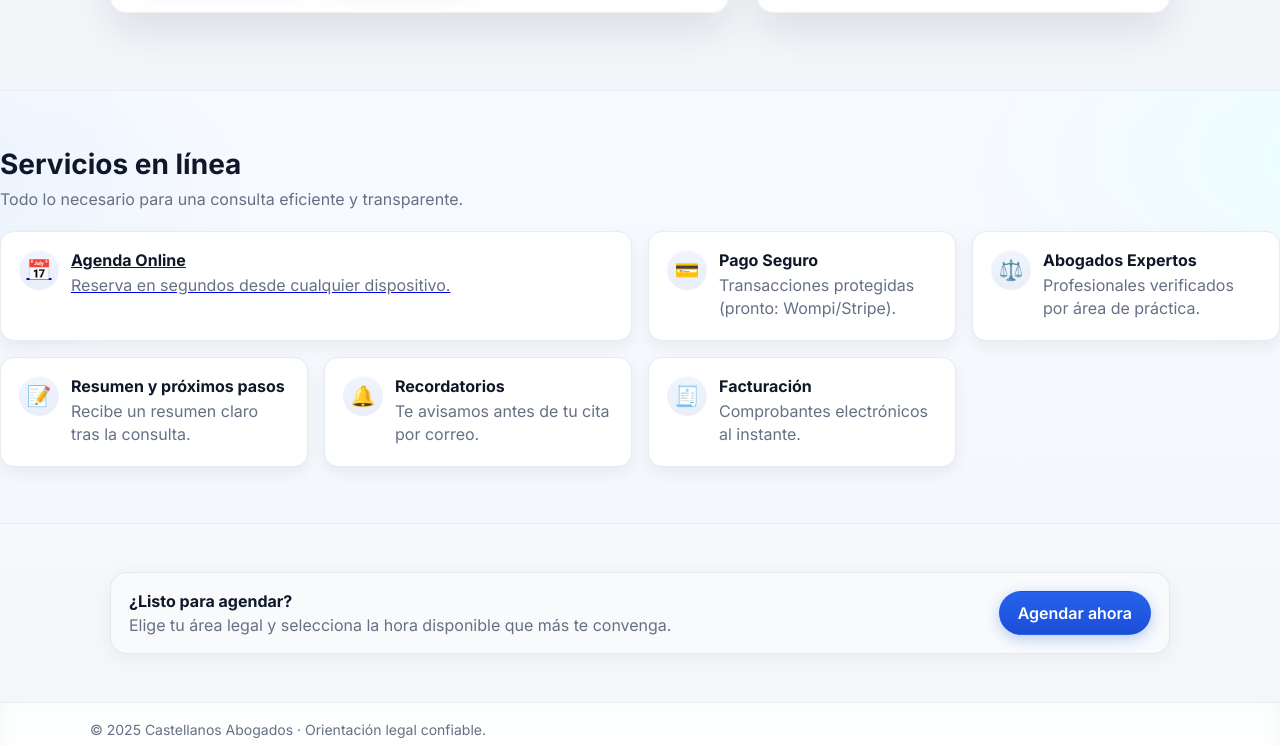
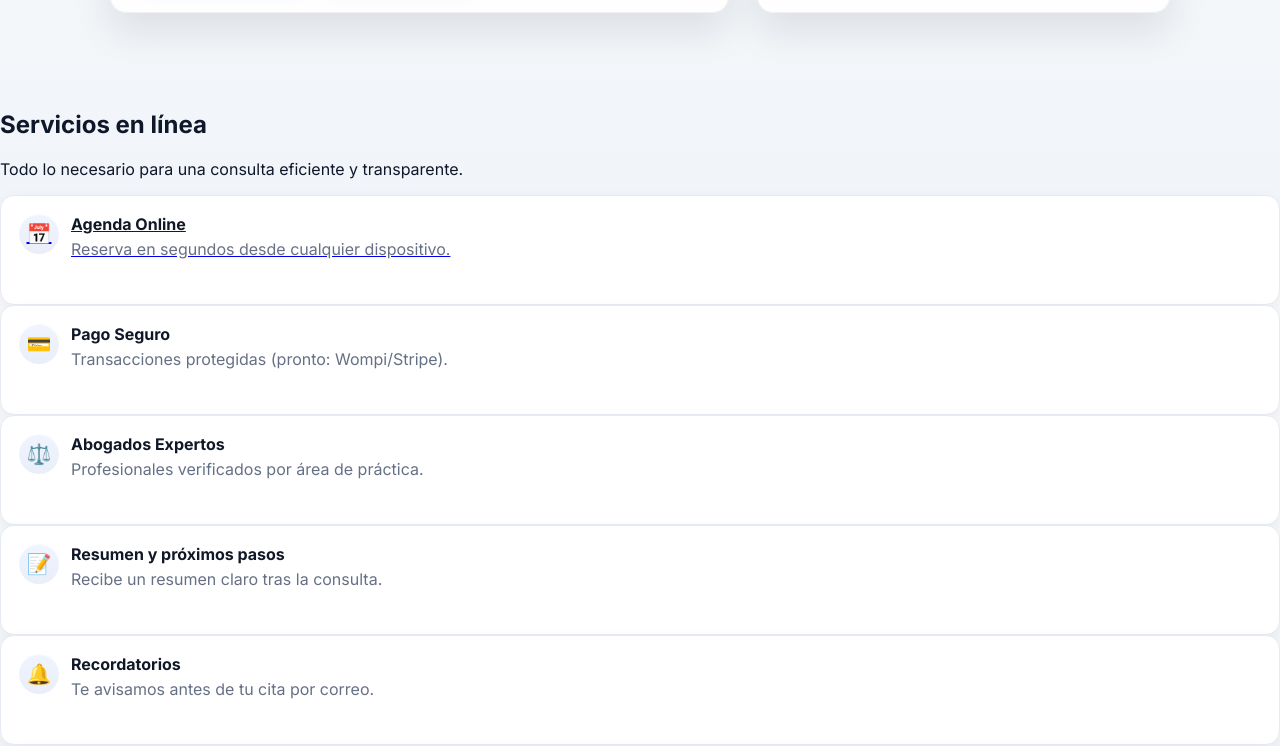
Before and after one commit to jjonnas1/castellanosabogados, a Next.js app: page / in a window 1280 px wide. Shown: the part 590-1336 px from the top of the page. Built offline with nearby package versions, Linux system fonts and the light colour scheme.

Commit message:
Update page.tsx

```diff
--- a/app/page.tsx
+++ b/app/page.tsx
@@ -39,25 +39,26 @@ export default function Page() {
         </div>
       </section>
 
-     {/* Servicios en línea */}
-<section className="section services">
+    {/* Servicios en línea */}
+<section className="services-block">
   <div className="wrap">
-    <h2 className="section-title">Servicios en línea</h2>
-    <p className="section-sub">Todo lo necesario para una consulta eficiente y transparente.</p>
+    <h2 className="services-title">Servicios en línea</h2>
+    <p className="services-sub">Todo lo necesario para una consulta eficiente y transparente.</p>
 
-    <div className="card-grid">
-      {/* Featured: ocupa 2 columnas en desktop */}
-      <a href="/agenda" className="svc-card card--featured">
+    <div className="services-cards">
+      {/* Destacada – ocupa 6/12 en desktop */}
+      <a href="/agenda" className="svc-card svc--featured">
         <div className="svc-icon">📅</div>
-        <div>
+        <div className="svc-content">
           <h3>Agenda Online</h3>
           <p>Reserva en segundos desde cualquier dispositivo.</p>
         </div>
       </a>
 
+      {/* Dos tarjetas para completar la primera fila en desktop */}
       <div className="svc-card">
         <div className="svc-icon">💳</div>
-        <div>
+        <div className="svc-content">
           <h3>Pago Seguro</h3>
           <p>Transacciones protegidas (pronto: Wompi/Stripe).</p>
         </div>
@@ -65,31 +66,32 @@ export default function Page() {
 
       <div className="svc-card">
         <div className="svc-icon">⚖️</div>
-        <div>
+        <div className="svc-content">
           <h3>Abogados Expertos</h3>
           <p>Profesionales verificados por área de práctica.</p>
         </div>
       </div>
 
-      <div className="svc-card">
+      {/* Segunda fila: tres tarjetas más anchas (3×4 = 12) */}
+      <div className="svc-card svc--wide">
         <div className="svc-icon">📝</div>
-        <div>
+        <div className="svc-content">
           <h3>Resumen y próximos pasos</h3>
           <p>Recibe un resumen claro tras la consulta.</p>
         </div>
       </div>
 
-      <div className="svc-card">
+      <div className="svc-card svc--wide">
         <div className="svc-icon">🔔</div>
-        <div>
+        <div className="svc-content">
           <h3>Recordatorios</h3>
           <p>Te avisamos antes de tu cita por correo.</p>
         </div>
       </div>
 
-      <div className="svc-card">
+      <div className="svc-card svc--wide">
         <div className="svc-icon">🧾</div>
-        <div>
+        <div className="svc-content">
           <h3>Facturación</h3>
           <p>Comprobantes electrónicos al instante.</p>
         </div>
```
